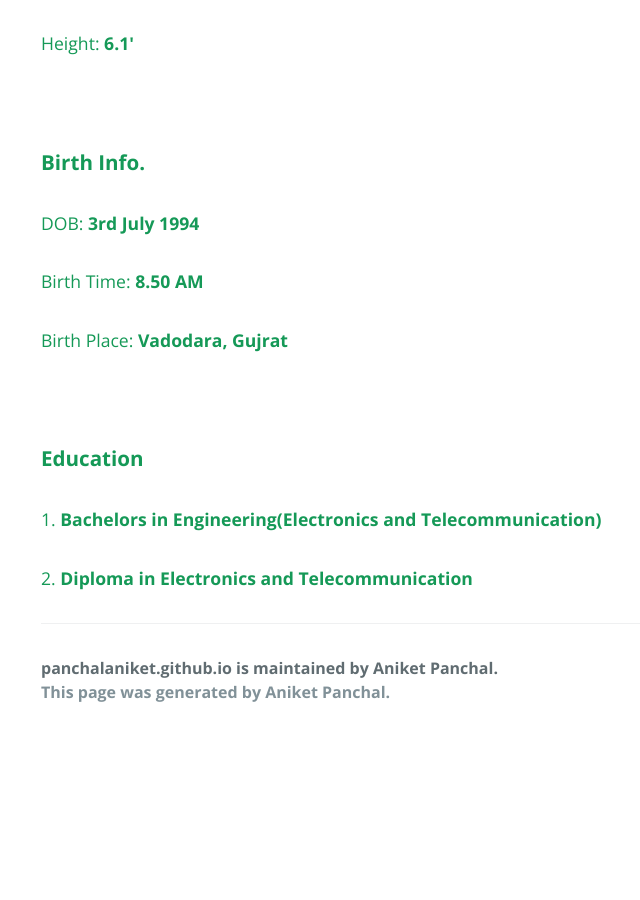
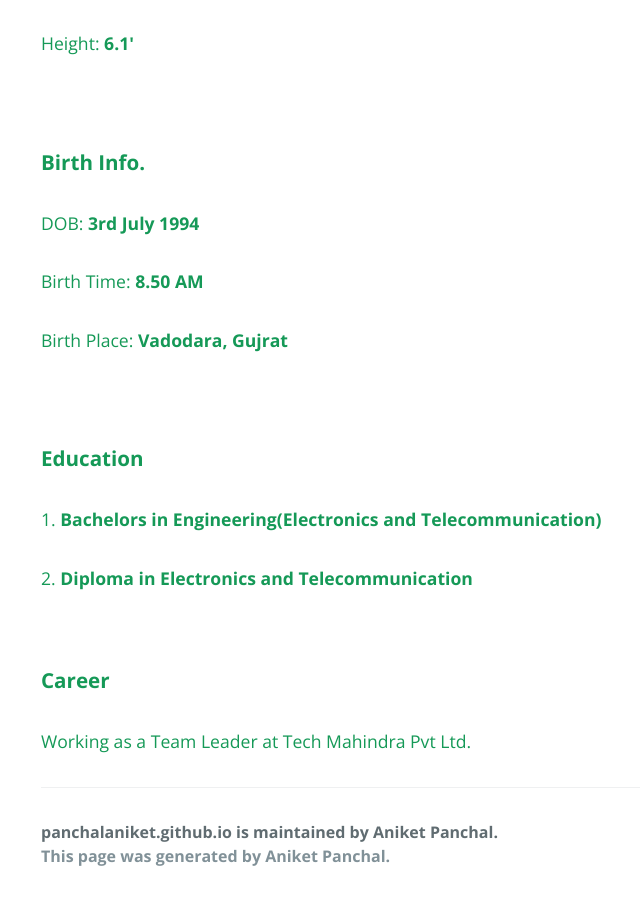
Before and after one commit to appanchal06/panchalaniket.github.io, a Jekyll site: the page built from index.html, in a window 1280 px wide and 900 px high, scrolled down 755 px. Shown: the whole window, without its empty margins (183-823 px from the left). Built offline with Jekyll 4.4.1, drawn with Linux system fonts in a browser that asks for light colours; before the commit the page ends 1491 px from its top, so only the background shows below that.

Commit message:
Update index.html

```diff
--- a/index.html
+++ b/index.html
@@ -16,3 +16,7 @@ layout: default
   <h3> <b>Education </b></h3>
   <h4> 1. <b>Bachelors in Engineering(Electronics and Telecommunication)</b></h4>
   <h4> 2. <b>Diploma in Electronics and Telecommunication</b></h4>
+  </br>
+
+  <h3><b> Career </b></h3>
+  <h4> Working as a Team Leader at Tech Mahindra Pvt Ltd.</h4>
```
